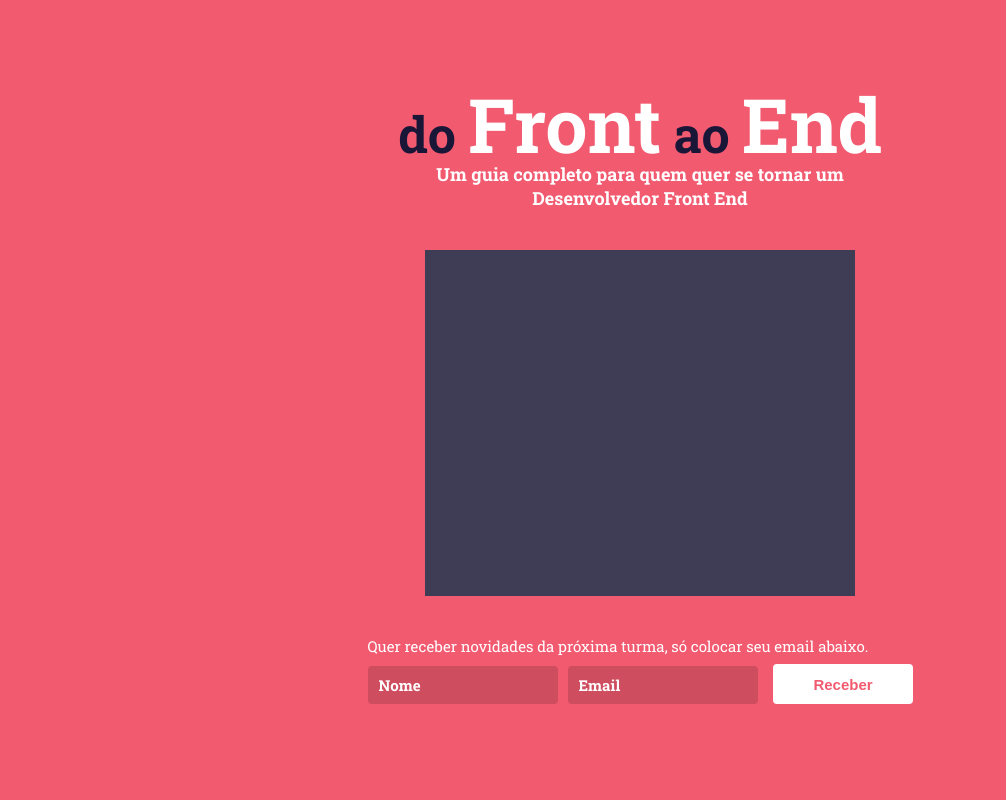
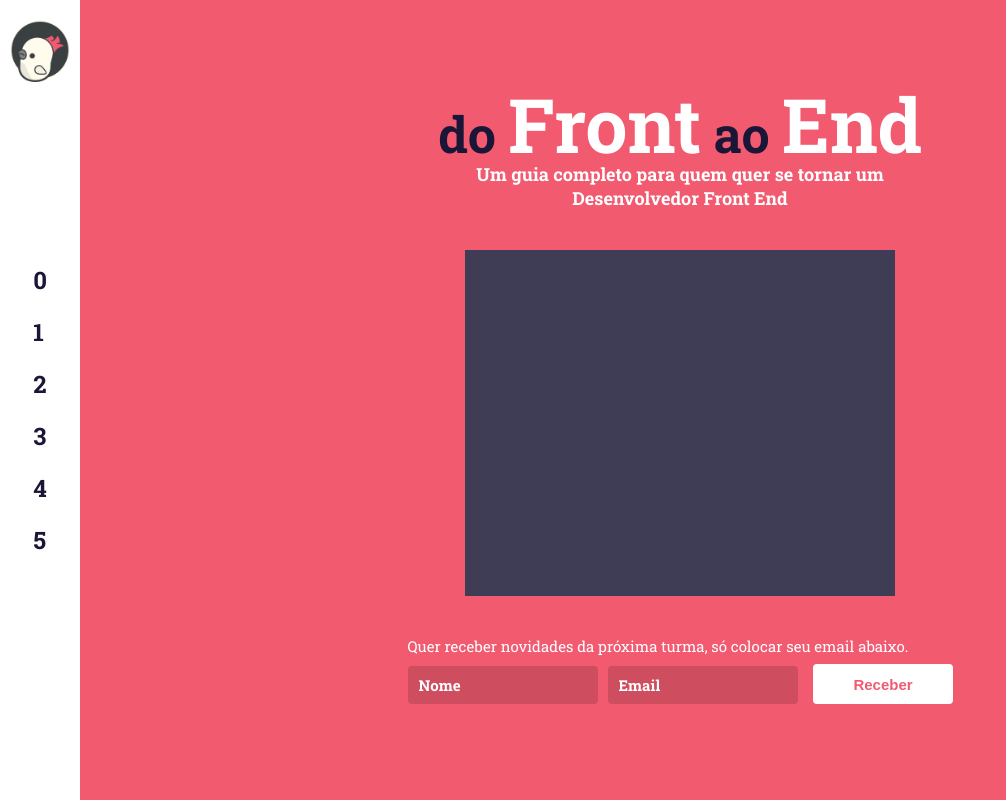
Before and after one commit to CollabCodeTech/hotsite-dofrontaoend, a React (Create React App) app: page / in a window 1280 px wide. Shown: the whole page, without its empty margins (0-1006 px from the left). Built offline with nearby package versions, Linux system fonts and the light colour scheme.

Commit message:
Feito o basico do HeaderCollab

```diff
--- a/src/components/HeaderCollab/index.js
+++ b/src/components/HeaderCollab/index.js
@@ -1,5 +1,20 @@
 import React from "react";
 
-const HeaderCollab = () => (<h1>Header</h1>);
+import { Header } from "./styles";
+
+import LogoAvatar from "../../objects/LogoAvatar";
+import NavigationCollab from "../NavigationCollab";
+
+const Items = [
+    "0", "1", "2","3", "4", "5"
+]
+
+const HeaderCollab = () => (
+    <Header>
+        <LogoAvatar />
+
+        <NavigationCollab items={Items} />
+    </Header>
+);
 
 export default HeaderCollab;
--- /dev/null
+++ b/src/components/HeaderCollab/styles.js
@@ -0,0 +1,24 @@
+import styled from "styled-components";
+
+import LogoAvatar from "../../objects/LogoAvatar";
+
+export const Header = styled.header`
+    background-color: var(--color-zero);
+    box-sizing: border-box;
+    padding-top: 20px;
+    width: 80px;
+    height: 100vh;
+    position: absolute;
+    z-index: 1;
+    top: 0;
+    left: 0;
+    display: flex;
+    flex-direction: column;
+    justify-content: center;
+    align-items: center;
+
+    &> ${LogoAvatar} {
+        position: absolute;
+        top: 20px;
+    }
+`;
--- /dev/null
+++ b/src/components/NavigationCollab/index.js
@@ -0,0 +1,11 @@
+import React from "react";
+
+import {Navigation, Item} from "./styles";
+
+const NavigationCollab = ({items}) => (
+    <Navigation>
+        {items.map(content => <Item>{content}</Item>)}
+    </Navigation>
+);
+
+export default NavigationCollab;
--- /dev/null
+++ b/src/components/NavigationCollab/styles.js
@@ -0,0 +1,13 @@
+import styled from "styled-components";
+
+export const Navigation = styled.ol``;
+
+export const Item = styled.li`
+    color: var(--color-second);
+    font-weight: bold;
+    font-size: var(--size-big);
+
+    &:not(:last-child) {
+        margin-bottom: var(--spacing-medium);
+    }
+`;
--- /dev/null
+++ b/src/objects/LogoAvatar/index.js
@@ -0,0 +1,11 @@
+import styled from "styled-components";
+
+import avatar from "../../img/logo-avatar.png";
+
+const LogoAvatar = styled.img.attrs({
+    src: avatar
+})`
+    width: 75%;
+`;
+
+export default LogoAvatar;
--- a/src/pages/Home/index.js
+++ b/src/pages/Home/index.js
@@ -4,12 +4,15 @@ import { Wrapper, Section } from "./styles";
 
 import SubtitleCollab from "../../objects/SubtitleCollab";
 
+import HeaderCollab from "../../components/HeaderCollab";
 import TitleDofrontaoend from "../../components/TitleDofrontaoend";
 import VideoDofrontaoend from "../../components/VideoDofrontaoend";
 import FormLead from "../../components/FormLead";
 
 const Home = () => (
     <Wrapper>
+        <HeaderCollab />
+
         <Section>
             <TitleDofrontaoend>do Front ao End</TitleDofrontaoend>
             <SubtitleCollab>
--- a/src/pages/Home/styles.js
+++ b/src/pages/Home/styles.js
@@ -28,6 +28,7 @@ export const Section = styled.section`
 
 export const Wrapper = styled.main`
     background-color: var(--color-first);
+    padding-left: 80px;
     height: 100vh;
     display: flex;
     justify-content: center;
--- a/src/styles/generic/reset.js
+++ b/src/styles/generic/reset.js
@@ -6,6 +6,10 @@ const Reset =  createGlobalStyle`
         padding: 0;
         border: none;
     }
+
+    ol, ul {
+        list-style: none;
+    }
 `
 
 export default Reset;
--- a/src/styles/settings/size.js
+++ b/src/styles/settings/size.js
@@ -7,6 +7,7 @@ const Size = createGlobalStyle`
         --size-base: 10px;
         --size-small: 1.5em;
         --size-medium: 1.8em;
+        --size-big: 2.4em;
         --size-very-big: 5em;
     }
 
--- a/src/styles/settings/spacing.js
+++ b/src/styles/settings/spacing.js
@@ -4,6 +4,7 @@ import { createGlobalStyle } from "styled-components";
 const Spacing = createGlobalStyle`
     :root {
         --spacing-small: 1rem;
+        --spacing-medium: 2rem;
         --spacing-big: 4rem;
     }
 
```
Also changed, not shown: src/img/logo-avatar.png (added), 1 other file (tests, documents, lock files or other folders).
